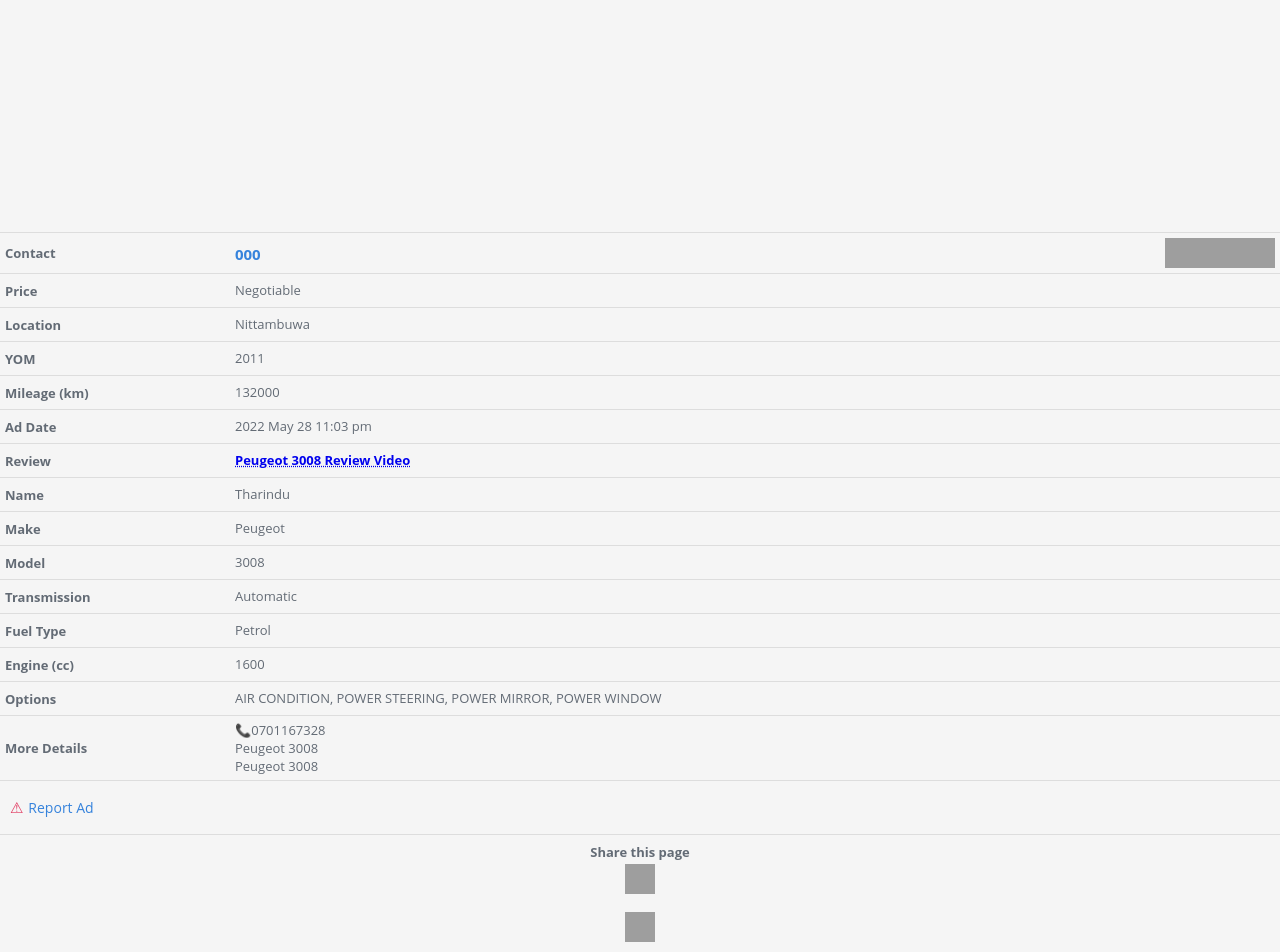
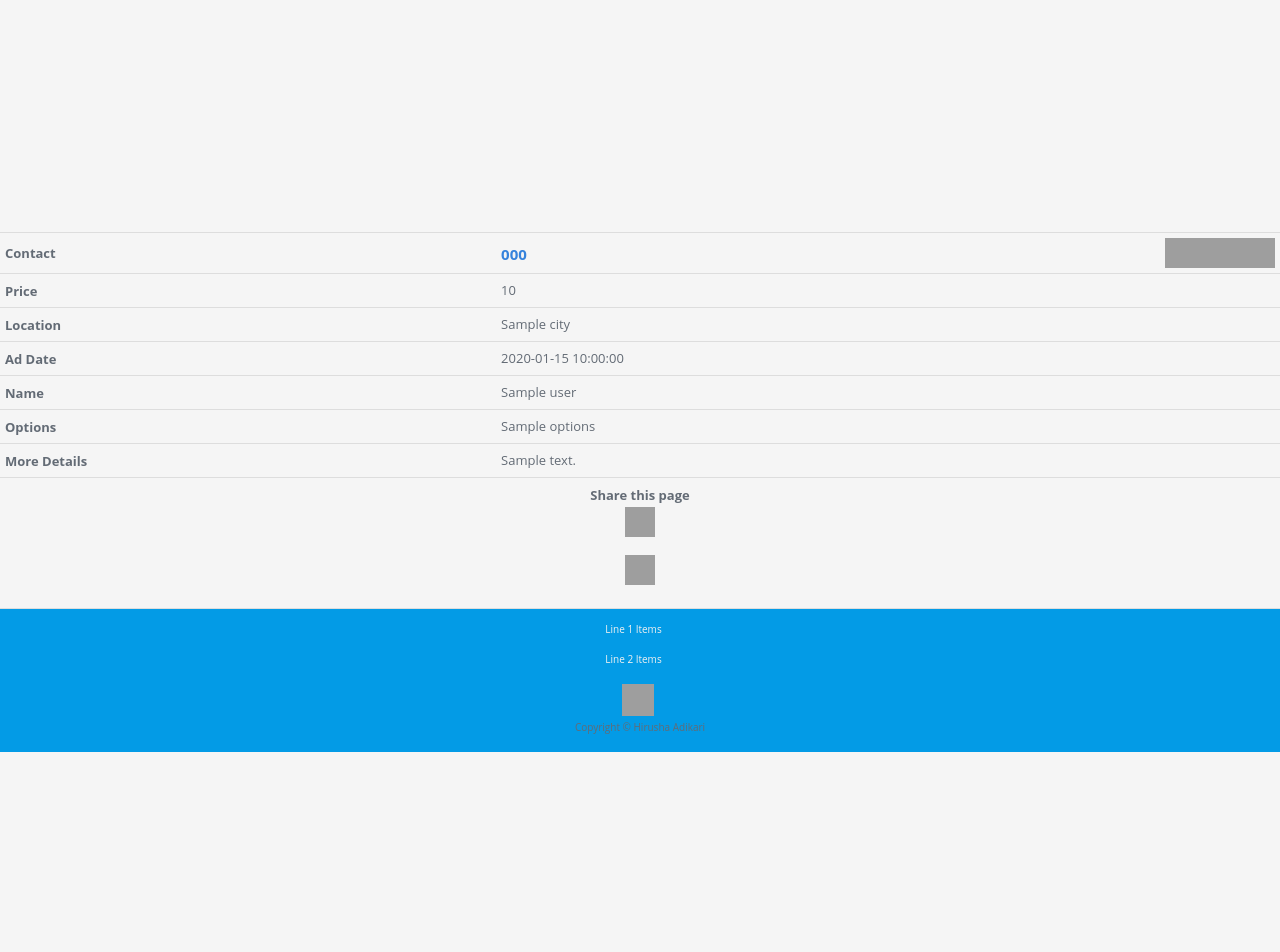
Before and after one commit to hirusha-adi/Market, a Flask app: page /post/1 in a window 1280 px wide. Shown: the part 362-1314 px from the top of the page. After the commit the page ends 1114 px from the top, so only its background shows below. Run offline with Flask 2, Linux system fonts and the light colour scheme; a database or web service that is not in the repository returns one stand-in record (values such as "Sample title"); some libraries are stand-ins or nearby versions; grey boxes are pictures that could not be loaded.

Commit message:
show information on selection

```diff
--- a/templates/post/mobile.html
+++ b/templates/post/mobile.html
@@ -310,98 +310,95 @@
                 <td>
                     <p class="moreh"> Price</p>
                 </td>
-                <td>Negotiable</td>
+                <td>{{ post_info.price }}</td>
             </tr>
 
             <tr>
                 <td>
                     <p class="moreh">Location</p>
                 </td>
-                <td>Nittambuwa</td>
+                <td>{{ user_info.city }}</td>
             </tr>
+            {% if post_info.type == "car" %}
             <tr>
                 <td>
                     <p class="moreh">YOM</p>
                 </td>
-                <td>2011</td>
+                <td>{{ post_info.fields.yom }}</td>
             </tr>
+            {% endif %}
+            {% if post_info.type == "car" %}
             <tr>
                 <td>
                     <p class="moreh">Mileage (km)</p>
                 </td>
-                <td>132000</td>
+                <td>{{ post_info.fields.mileage }}</td>
             </tr>
+            {% endif %}
             <tr>
                 <td>
                     <p class="moreh">Ad Date</p>
                 </td>
-                <td>2022 May 28 11:03 pm</td>
-            </tr>
-            <tr>
-                <td>
-                    <p class="moreh">Review</p>
-                </td>
-                <td><a style="text-decoration:underline dotted;font-weight:bold;" title="Peugeot 3008 Video Review"
-                        href="https://www.youtube.com/watch?v=ooj7oBpi9rg">Peugeot 3008 Review Video</a></td>
+                <td>{{ post_info.date }}</td>
             </tr>
             <tr>
                 <td>
                     <p class="moreh">Name</p>
                 </td>
-                <td>Tharindu</td>
+                <td>{{ user_info.name }}</td>
             </tr>
+            {% if (post_info.type == "car") or (post_info.type == "electronics") or (post_info.type == "parts") %}
             <tr>
                 <td>
                     <p class="moreh">Make</p>
                 </td>
-                <td>Peugeot</td>
+                <td>{{ post_info.fields.make }}</td>
             </tr>
+            {% endif %}
+            {% if (post_info.type == "car") or (post_info.type == "electronics") or (post_info.type == "parts") %}
             <tr>
                 <td>
                     <p class="moreh"> Model</p>
                 </td>
-                <td>3008</td>
+                <td>{{ post_info.fields.model }}</td>
             </tr>
+            {% endif %}
+            {% if post_info.type == "car" %}
             <tr>
                 <td>
                     <p class="moreh">Transmission </p>
                 </td>
-                <td>Automatic</td>
+                <td>{{ post_info.fields.transmission }}</td>
             </tr>
+            {% endif %}
+            {% if post_info.type == "car" %}
             <tr>
                 <td>
                     <p class="moreh">Fuel Type</p>
                 </td>
-                <td>Petrol</td>
+                <td>{{ post_info.fields.fueltype }}</td>
             </tr>
+            {% endif %}
+            {% if post_info.type == "car" %}
             <tr>
                 <td>
                     <p class="moreh">Engine (cc) </p>
                 </td>
-                <td>1600</td>
+                <td>{{ post_info.fields.engine }}</td>
             </tr>
+            {% endif %}
             <tr>
                 <td>
                     <p class="moreh">Options</p>
                 </td>
-                <td>AIR CONDITION, POWER STEERING, POWER MIRROR, POWER WINDOW</td>
+                <td>{{ post_info.fields.options }}</td>
             </tr>
             <tr>
                 <td>
                     <p class="moreh">More Details</p>
                 </td>
                 <td>
-                    📞0701167328<br>
-                    Peugeot 3008 <br>
-                    Peugeot 3008 <br>
-                </td>
-            </tr>
-            <tr>
-                <td colspan="2">
-                    <div style="display:block;position:relative;float:left;margin:0 5px 0 5px"><span
-                            style="color:#e1365d;font-size:15px;">⚠ </span><a class="fm2"
-                            href="https://riyasewana.com/contact.php">Report Ad</a></div>
-                    <div class="clear"></div>
+                    {{ post_info.details }}
                 </td>
             </tr>
             <tr>
```
